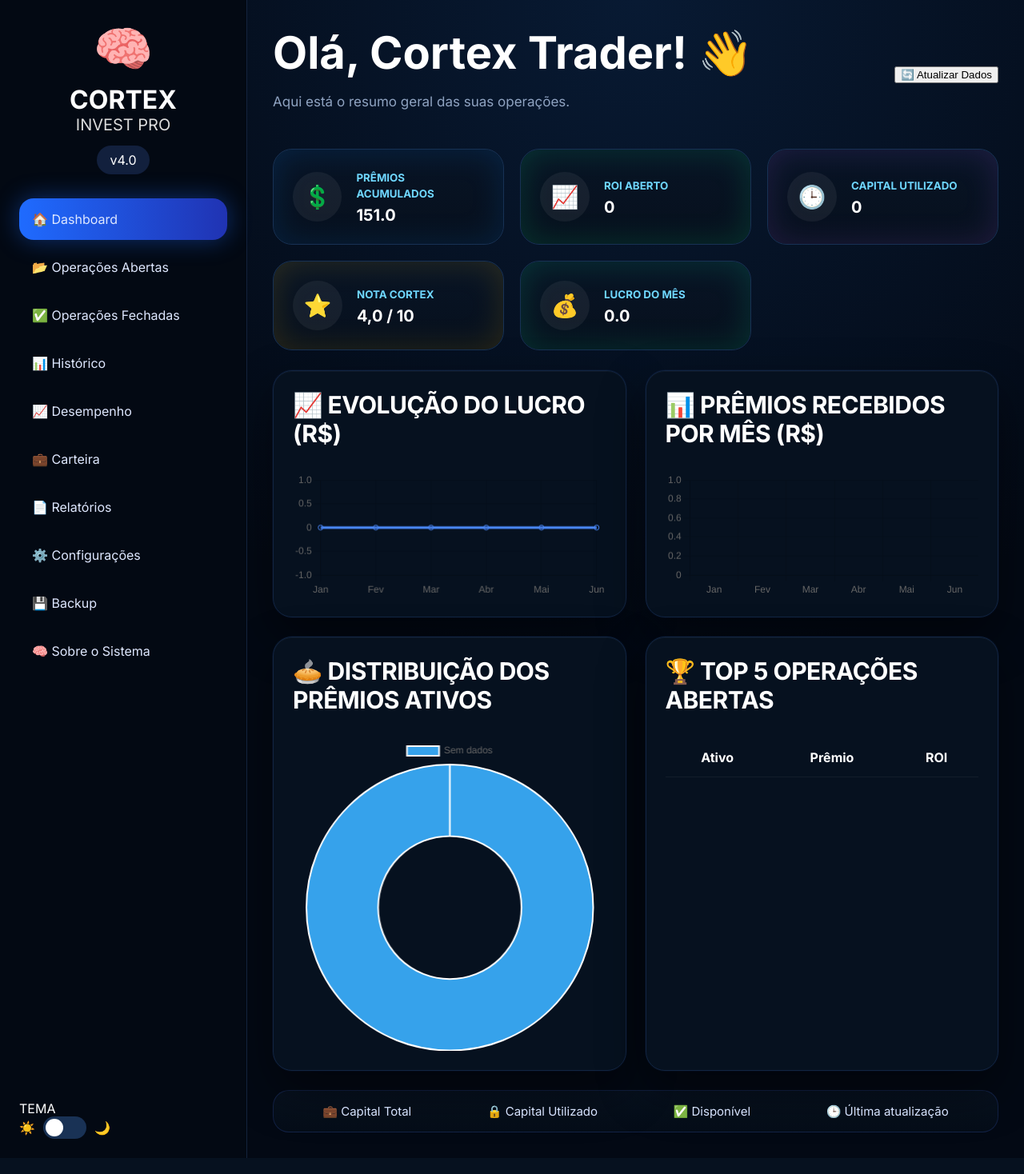
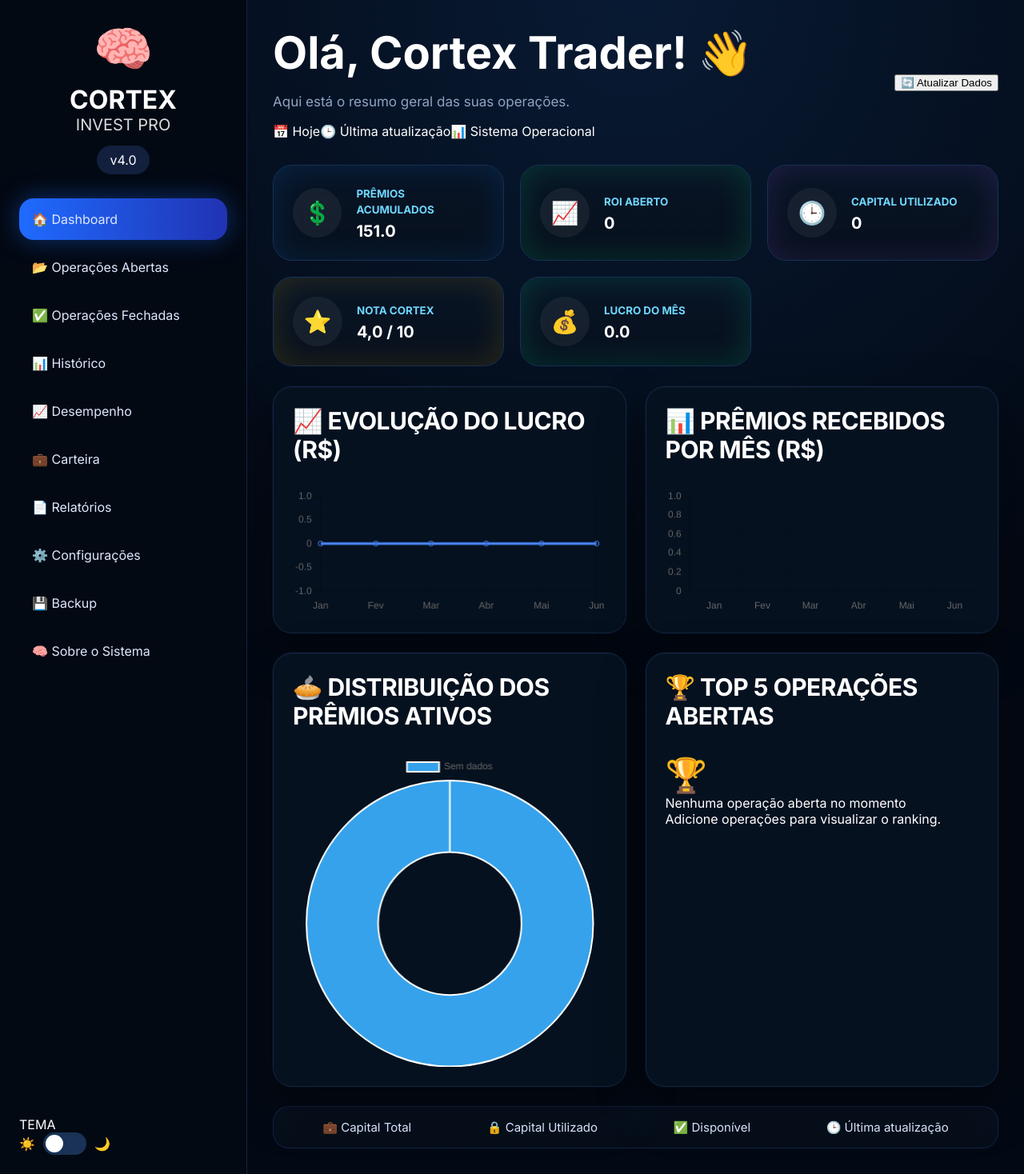
Before and after one commit to andrefcsj/FaculdadeMaria, a Flask app: page / in a window 1280 px wide. Shown: the whole page at 80% size. Run offline with Flask 3, Linux system fonts and the light colour scheme; a database or web service that is not in the repository returns one stand-in record (values such as "Sample title"); lists and menus that the app fills with data are empty; some libraries are stand-ins or nearby versions.

Commit message:
Add files via upload

```diff
--- a/templates/dashboard.html
+++ b/templates/dashboard.html
@@ -5,7 +5,7 @@
 <div class="hero">
   <div>
     <h1>Olá, Cortex Trader! 👋</h1>
-    <p>Aqui está o resumo geral das suas operações.</p>
+    <p>Aqui está o resumo geral das suas operações.</p><div class="topbar-info"><span>📅 Hoje</span><span>🕒 Última atualização</span><span>📊 Sistema Operacional</span></div>
   </div>
   <div class="hero-tools">
     <button class="button">🔄 Atualizar Dados</button>
@@ -48,19 +48,25 @@
 
 <div class="panel">
 <h3>🥧 DISTRIBUIÇÃO DOS PRÊMIOS ATIVOS</h3>
-<div class="pizza-wrapper">
 <canvas id="pizzaChart" height="180"></canvas>
-</div>
 </div>
 
 <div class="panel">
 <h3>🏆 TOP 5 OPERAÇÕES ABERTAS</h3>
+{% if top5 %}
 <table>
 <tr><th>Ativo</th><th>Prêmio</th><th>ROI</th></tr>
 {% for op in top5 %}
 <tr><td>{{ op.ativo }}</td><td>{{ op.premio }}</td><td>{{ op.roi }}</td></tr>
 {% endfor %}
 </table>
+{% else %}
+<div class="empty-state">
+<div style="font-size:42px;">🏆</div>
+<div>Nenhuma operação aberta no momento</div>
+<div>Adicione operações para visualizar o ranking.</div>
+</div>
+{% endif %}
 </div>
 </div>
 
```
